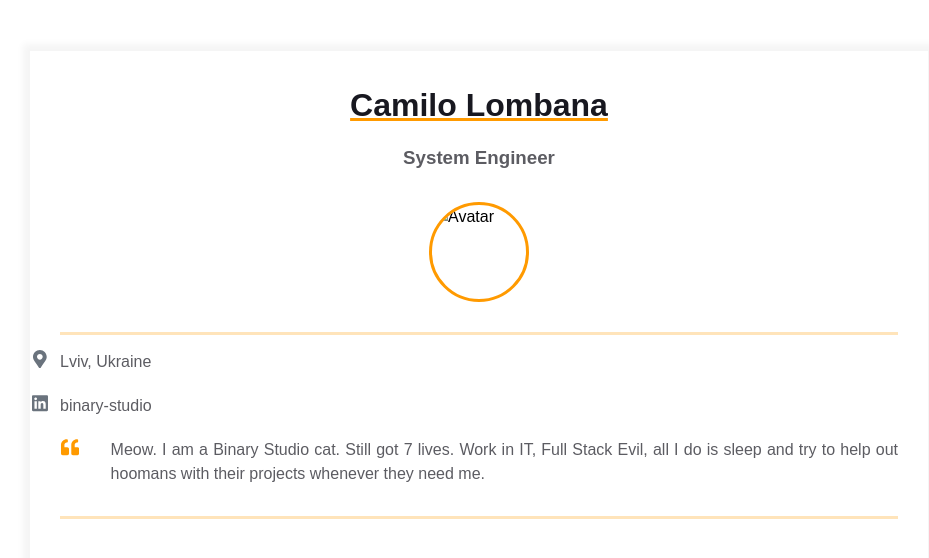
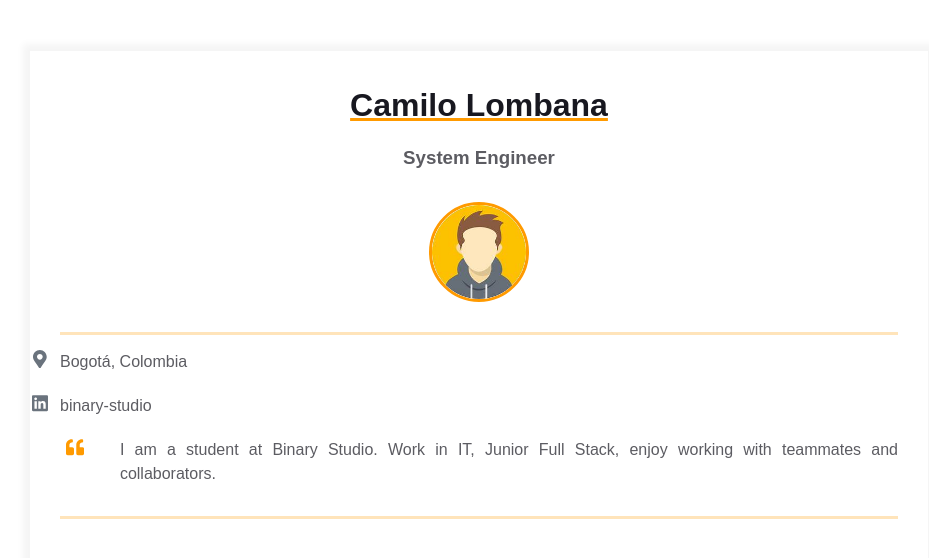
Before and after one commit to czlombana/homepage, a plain HTML site: page index.html in a window 1280 px wide. Shown: the whole page, without its empty margins (161-1090 px from the left). Drawn offline with Linux system fonts and the light colour scheme.

Commit message:
Add template resume Body

```diff
--- a/index.html
+++ b/index.html
@@ -18,7 +18,7 @@
               <div class="contact-info__block"></div>
 
               <div class="contact-info__block contact-info__block--center">
-                <img class="contact-info__avatar" src="assets/avatar.png" alt="Avatar" />
+                <img class="contact-info__avatar" src="assets/clc.jpeg" alt="Avatar" />
               </div>
 
               <div class="contact-info__block"></div>
@@ -36,7 +36,7 @@
               ></path>
             </svg>
           </div>
-          <span>Lviv, Ukraine</span>
+          <span>Bogotá, Colombia</span>
         </a>
         <a href="https://ua.linkedin.com/company/binary-studio_241166" rel="author" class="contact-info__item">
           <div class="contact-info__item-icon-wrapper">
@@ -70,7 +70,7 @@
                   ></path>
                 </svg>
               </div>
-              <p class="intro_text">Meow. I am a Binary Studio cat. Still got 7 lives. Work in IT, Full Stack Evil, all I do is sleep and try to help out hoomans with their projects whenever they need me.</p>
+              <p class="intro_text">I am a student at Binary Studio. Work in IT, Junior Full Stack, enjoy working with teammates and collaborators.</p>
             </div>
           </div>
         </div>
```
Also changed, not shown: assets/clc.jpeg (added).
